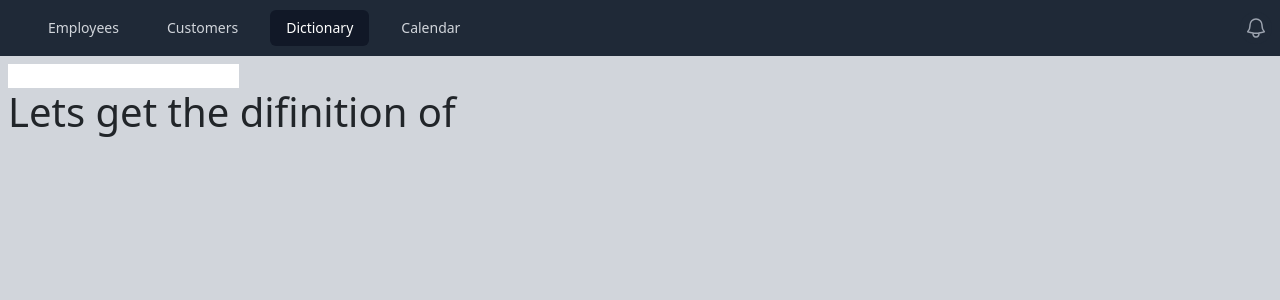
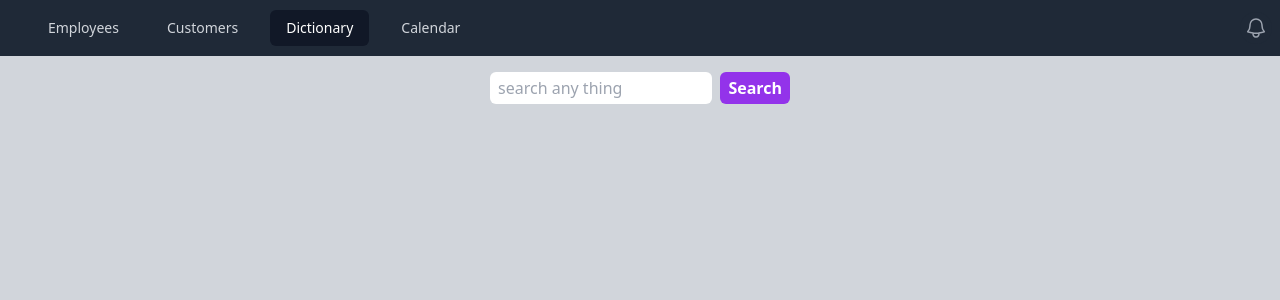
Before and after one commit to Innopro22/my-react-app, a React (Create React App) app in the folder hello/: page /dictionary in a window 1280 px wide. Shown: the top 300 px of the page. Built offline with nearby package versions, Linux system fonts and the light colour scheme.

Commit message:
style the dictionary

```diff
--- a/hello/src/App.js
+++ b/hello/src/App.js
@@ -5,7 +5,9 @@ import Header from "./componets/header";
 import Employees from "./pages/Employees";
 import { BrowserRouter, Routes, Route } from "react-router-dom";
 import Customers from "./pages/Customers";
-import Dictionary from "./componets/dictionary";
+import Dictionary from "./pages/dictionary";
+import Definition from "./pages/Definitions";
+import NotFound from "./componets/notFound";
 function App() {
   return (
     <BrowserRouter>
@@ -14,6 +16,9 @@ function App() {
           <Route path='/employees' element={<Employees />} />
           <Route path='/customers' element={<Customers />} />
           <Route path='/dictionary' element={<Dictionary />} />
+          <Route path='/dictionary/:search' element={<Definition />} />
+          <Route path='/404' element={<NotFound />} />
+          <Route path='*' element={<NotFound />} />
         </Routes>
       </Header>
     </BrowserRouter>
--- /dev/null
+++ b/hello/src/componets/definitionSearch.js
@@ -0,0 +1,28 @@
+/** @format */
+
+import { useState, useEffect } from "react";
+import { useNavigate } from "react-router-dom";
+
+export default function DefinitionSearch() {
+  const [word, setWord] = useState("");
+  const navigate = useNavigate();
+  return (
+    <form
+      className='flex space-between space-x-2 max-w-[300px]'
+      onSubmit={() => {
+        navigate("/dictionary/" + word);
+      }}>
+      <input
+        className='shrink min-w-0 px-2 py-1 rounded '
+        placeholder='search any thing'
+        type='text'
+        onChange={(e) => {
+          setWord(e.target.value);
+        }}
+      />
+      <button className='bg-purple-600 hover:bg-purple-700 text-white font-bold py-1 px-2 rounded'>
+        Search
+      </button>
+    </form>
+  );
+}
--- a/hello/src/componets/header.js
+++ b/hello/src/componets/header.js
@@ -110,7 +110,7 @@ export default function Header(props) {
         </>
       </Disclosure>
       <div className='bg-gray-300'>
-        <div className='max-w-7xl mx-auto  min-h-screen p-2'>
+        <div className='max-w-7xl mx-auto  min-h-screen p-3'>
           {props.children}
         </div>
       </div>
--- /dev/null
+++ b/hello/src/componets/notFound.js
@@ -0,0 +1,5 @@
+/** @format */
+
+export default function NotFound() {
+  return <h1>The page you are looking for is not found</h1>;
+}
--- /dev/null
+++ b/hello/src/pages/Definitions.js
@@ -0,0 +1,71 @@
+/** @format */
+import { useState, useEffect } from "react";
+import { useParams, useNavigate, Link } from "react-router-dom";
+import { v4 as uuidv4 } from "uuid";
+import NotFound from "../componets/notFound";
+import DefinitionSearch from "../componets/definitionSearch";
+
+export default function Definition() {
+  const [word, setWord] = useState();
+  const navigate = useNavigate();
+  const [notFound, setNotFound] = useState(false);
+  const [error, setError] = useState(false);
+  let { search } = useParams();
+
+  useEffect(() => {
+    fetch("https://api.dictionaryapi.dev/api/v2/entries/en/" + search)
+      .then((response) => {
+        if (response.status === 404) {
+          setNotFound(true);
+        }
+
+        if (!response.ok) {
+          setError(true);
+        }
+
+        return response.json();
+      })
+      .then((data) => {
+        setWord(data[0].meanings);
+      })
+      .catch((error) => {
+        console.log(error.message);
+      });
+  }, []);
+  if (notFound === true) {
+    return (
+      <>
+        <NotFound />
+        <Link to='/dictionary'>Seach another</Link>
+      </>
+    );
+  }
+
+  if (error === true) {
+    return (
+      <>
+        <p>Something went wrong try again</p>
+        <Link to='/dictionary'>Seach another</Link>
+      </>
+    );
+  }
+
+  return (
+    <>
+      {word ? (
+        <>
+          <h1>Here is the definition:</h1>
+          {word.map((meanings) => {
+            return (
+              <p key={uuidv4()}>
+                {meanings.partOfSpeech} : {meanings.definitions[0].definition}
+              </p>
+            );
+          })}
+          <p>Search again</p>
+          <DefinitionSearch />
+        </>
+      ) : null}
+    </>
+  );
+}
--- /dev/null
+++ b/hello/src/pages/dictionary.js
@@ -0,0 +1,11 @@
+/** @format */
+
+import DefinitionSearch from "../componets/definitionSearch";
+
+export default function Dictionary() {
+  return (
+    <div className='flex justify-center'>
+      <DefinitionSearch />
+    </div>
+  );
+}
```
